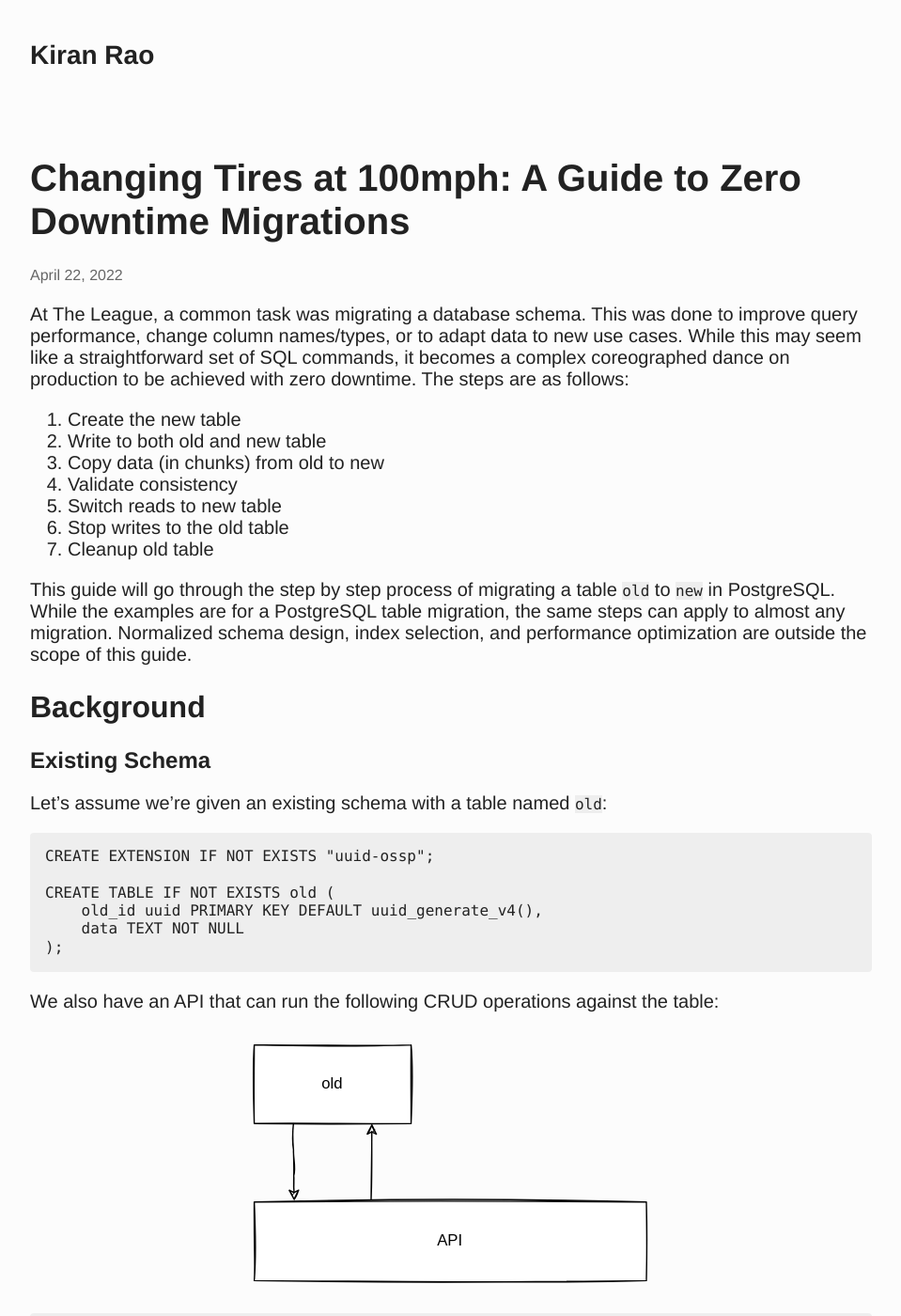
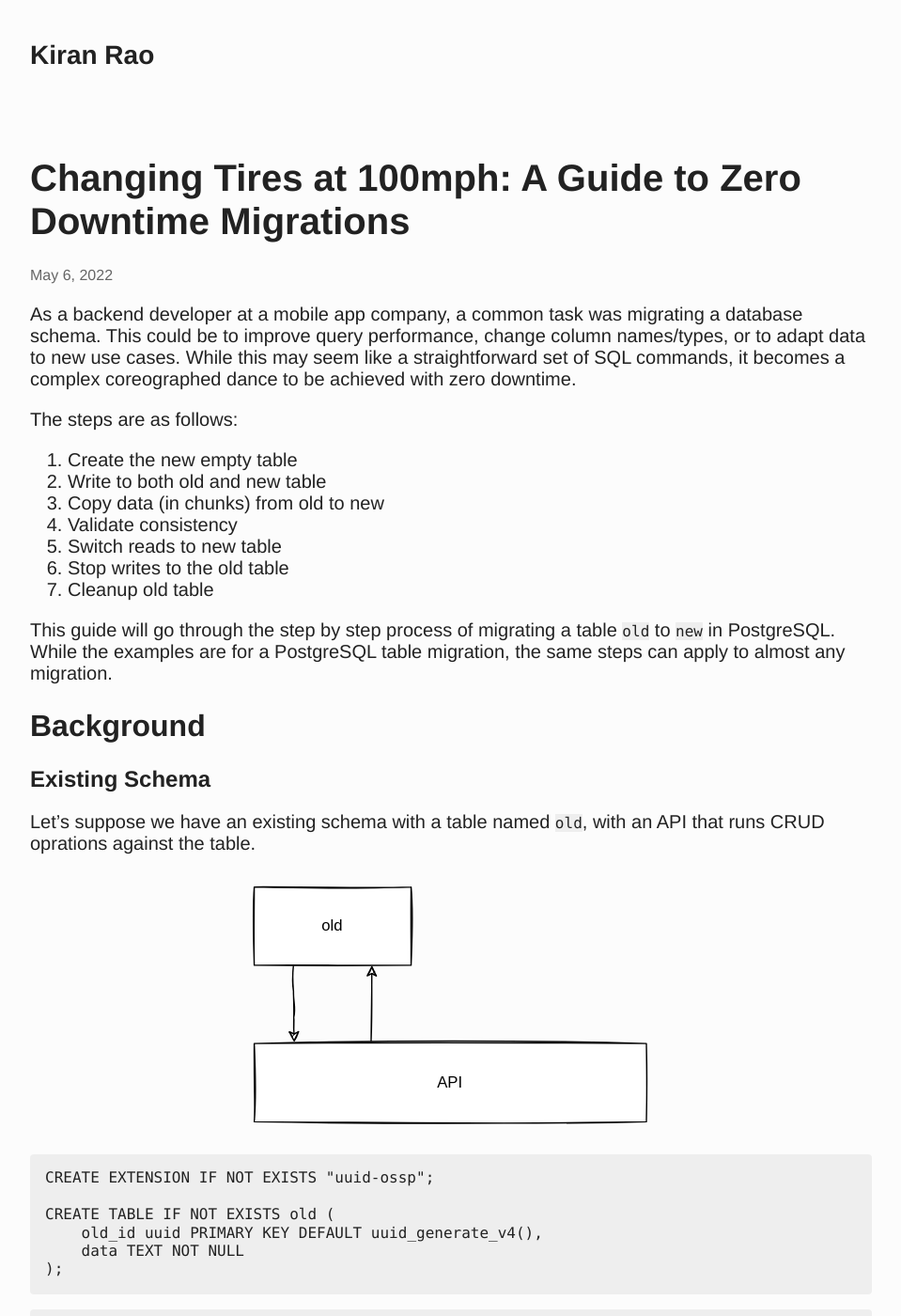
Before and after one commit to Kiran-Rao/kiran-rao.github.io, a Jekyll site: the page built from docs/unpublished/2022-05-06-zero-downtime-migrations.md, in a window 1280 px wide and 1400 px high. Shown: the whole window at 94% size, without its empty margins (160-1119 px from the left). Built offline with Jekyll 4.4.1, drawn with Linux system fonts in a browser that asks for light colours; some of the changed text lies outside the part shown.

Commit message:
Update wording

````diff
--- a/docs/unpublished/2022-04-22-zero-downtime-migrations.md
+++ b/docs/unpublished/2022-05-06-zero-downtime-migrations.md
@@ -1,16 +1,17 @@
 ---
 layout: post
 title: 'Changing Tires at 100mph: A Guide to Zero Downtime Migrations'
-date: 2022-04-22
+date: 2022-05-06
 author: Kiran Rao
 ---
 
-At The League, a common task was migrating a database schema.
-This was done to improve query performance, change column names/types, or to adapt data to new use cases.
-While this may seem like a straightforward set of SQL commands, it becomes a complex coreographed dance on production to be achieved with zero downtime.
+As a backend developer at a mobile app company, a common task was migrating a database schema.
+This could be to improve query performance, change column names/types, or to adapt data to new use cases.
+While this may seem like a straightforward set of SQL commands, it becomes a complex coreographed dance to be achieved with zero downtime.
+
 The steps are as follows:
 
-1. Create the new table
+1. Create the new empty table
 1. Write to both old and new table
 1. Copy data (in chunks) from old to new
 1. Validate consistency
@@ -18,13 +19,15 @@ The steps are as follows:
 1. Stop writes to the old table
 1. Cleanup old table
 
-This guide will go through the step by step process of migrating a table `old` to `new` in PostgreSQL. While the examples are for a PostgreSQL table migration, the same steps can apply to almost any migration. Normalized schema design, index selection, and performance optimization are outside the scope of this guide.
+This guide will go through the step by step process of migrating a table `old` to `new` in PostgreSQL. While the examples are for a PostgreSQL table migration, the same steps can apply to almost any migration.
 
 ## Background
 
 ### Existing Schema
 
-Let's assume we're given an existing schema with a table named `old`:
+Let's suppose we have an existing schema with a table named `old`, with an API that runs CRUD oprations against the table.
+
+<img class="diagram" src="/assets/migration-old-schema.svg" alt="Old" width="50%" >
 
 ```sql
 CREATE EXTENSION IF NOT EXISTS "uuid-ossp";
@@ -34,10 +37,6 @@ CREATE TABLE IF NOT EXISTS old (
     data TEXT NOT NULL
 );
 ```
-
-We also have an API that can run the following CRUD operations against the table:
-
-<img class="diagram" src="/assets/migration-old-schema.svg" alt="Old" width="50%" >
 
 ```sql
 -- Create
@@ -66,8 +65,10 @@ WHERE old_id = ?;
 The `data` column was type `TEXT` for flexibility.
 It is now used exclusively for timestamps.
 We then get a request from product on a hot codepath to be count all entries between 2 timestamps.
-While this is possible with the current schema, we decided a better approach would be to update `data` to be a `TIMESTAMP` type.
+While this is possible with the current schema, we decided a better approach would be to update `data` to be of type `TIMESTAMP`.
 In addition, `old` is no longer an accurate name, and that `new` would be a lot better.
+
+Our desired schema would be something like:
 
 <img class="diagram" src="/assets/migration-new-schema.svg" alt="New schema" width="50%" >
 
@@ -85,16 +86,13 @@ CREATE TABLE IF NOT EXISTS new (
 We can further specify the requirements through the migration:
 
 - The system must fully respond to requests throughout the migration process
-- No action can take a write lock against a significant percentage of the table[^write_lock]
-- No unsafe operations [^safe_unsafe]
+- No action can take a [write lock](https://www.postgresql.org/docs/current/explicit-locking.html){:target="\_blank"} against a significant percentage of the table
+- No [unsafe operations](https://leopard.in.ua/2016/09/20/safe-and-unsafe-operations-postgresql){:target="\_blank"}
 - We must be able to roll-back any changes to the previous step if we encounter issues
-
-[^safe_unsafe]: [Safe and unsafe operations for high volume PostgreSQL](https://leopard.in.ua/2016/09/20/safe-and-unsafe-operations-postgresql)
-[^write_lock]: [Write Locks](https://www.postgresql.org/docs/current/sql-lock.html)
 
 ## Procedure
 
-### Create a new table
+### Create a new, empty table
 
 <img class="diagram" src="/assets/migration-new-table.svg" alt="Create a new table" width="50%" >
 
@@ -107,7 +105,7 @@ CREATE TABLE IF NOT EXISTS new (
 
 ### Write to both tables
 
-Now that we have two tables, we write to both simultaneously.
+Now that we have two tables, we write to both simultaneously. While the `old` table remains the source of truth, we are setting ourself up to be [eventually consistent](https://en.wikipedia.org/wiki/Eventual_consistency){:target="\_blank"}.
 
 <img class="diagram" src="/assets/migration-write-both.svg" alt="Write to both tables" width="50%" >
 
````
